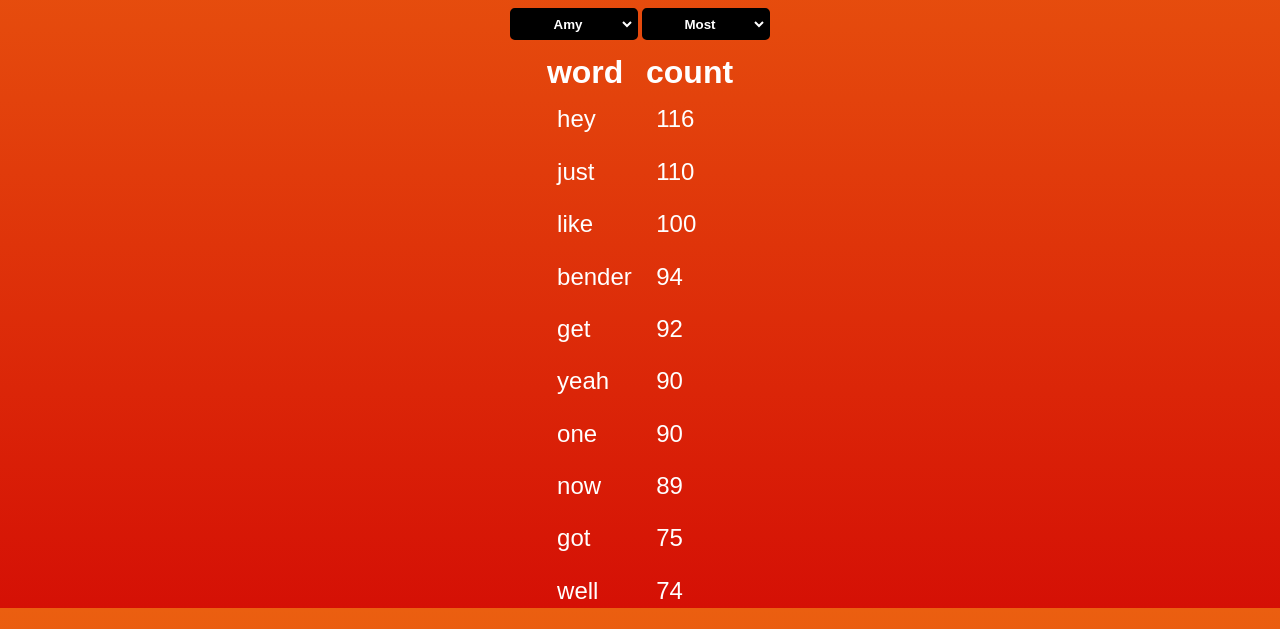
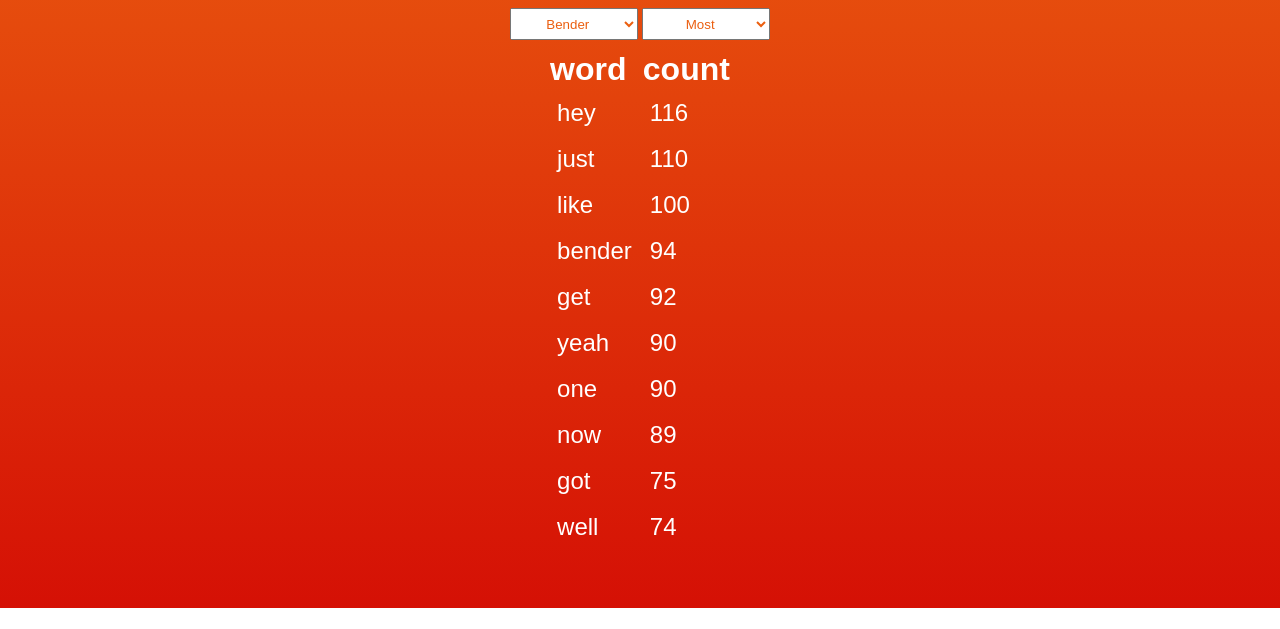
Before and after one commit to J-Hust/futurama, a plain HTML site: page table.html in a window 1280 px wide. Shown: the part 192-821 px from the top of the page. After the commit the page ends 800 px from the top, so only its background shows below. Drawn offline with nearby package versions, Linux system fonts and the light colour scheme.

Commit message:
update stuff

```diff
--- a/styles.css
+++ b/styles.css
@@ -1,23 +1,4 @@
-table,
-tr,
-td {
-  color: white;
-  font-size: 1.5rem;
-  padding: 0.7rem;
-  font-family: Arial, sans-serif;
-}
-
-table {
-  margin-left: auto;
-  margin-right: auto;
-}
-
-th {
-  text-align: left;
-  font-weight: bold;
-  font-size: 2rem;
-
-}
+/*_________Global Elements________*/
 
 body, html {
   margin: 0;
@@ -26,15 +7,32 @@ body, html {
   width: 100%;
   background-image: linear-gradient(#eb5f10, #d51005);
   font-size: 16px;
+  font-family: Arial, sans-serif;
 }
+
+table,
+tr,
+td {
+  color: white;
+  font-size: 1.5rem;
+  padding: 0.5rem;
+}
+
+table {
+  margin: 0 auto;
+}
+
+th {
+  text-align: left;
+  font-weight: bold;
+  font-size: 2rem;
+}
+
+/*_______End Global Elements________*/
 
 #main {
   width:  50rem;
   margin: 0 auto;
-}
-
-#char {
-  display: inline-block;
 }
 
 #heading {
@@ -46,43 +44,35 @@ body, html {
 
 #words {
   display: flex;
+  justify-content: center;
+  align-items: center;
   font-size: 2rem;
   color: white;
-  font-family: Arial, sans-serif;
   width: 25rem;
   height: 12.5rem;
-  justify-content: center;
-  align-items: center;
 }
 
 #dropdowns {
-  margin: 0 auto;
   text-align: center;
-   /* margin-left: auto;
-  margin-right: auto; */
 }
 
 #nameDropdown, #mostDropdown {
-  margin: 0 auto;
   display: inline-block;
   text-align: center;
 }
 
 #nameSelect, #mostSelect {
-  background-color: black;
-  border: 0.2rem solid black;
-  border-radius: 0.3rem;
   width: 8rem;
   height: 2rem;
-  color: #FFF;
+  color: #eb5f10;
   text-align: center;
+  font-weight: lighter;
+}
+#nameSelect:hover, #mostSelect:hover {
   font-weight: bold;
 }
-#nameSelect:hover, #mostSelect:hover {
-  background-color: green;
-}
 
-
+/* _____WORD ART_____ */
 
 /* from https://www.designpieces.com/2017/03/wordart-css3-text-effects/ */
 .wordart {
--- a/table.html
+++ b/table.html
@@ -162,7 +162,8 @@
           })
           .property('value', d => {
             return d;
-          });
+          })
+          .property('selected', (d) => {return d === 'Bender'});
         return select;
       };
 
```
